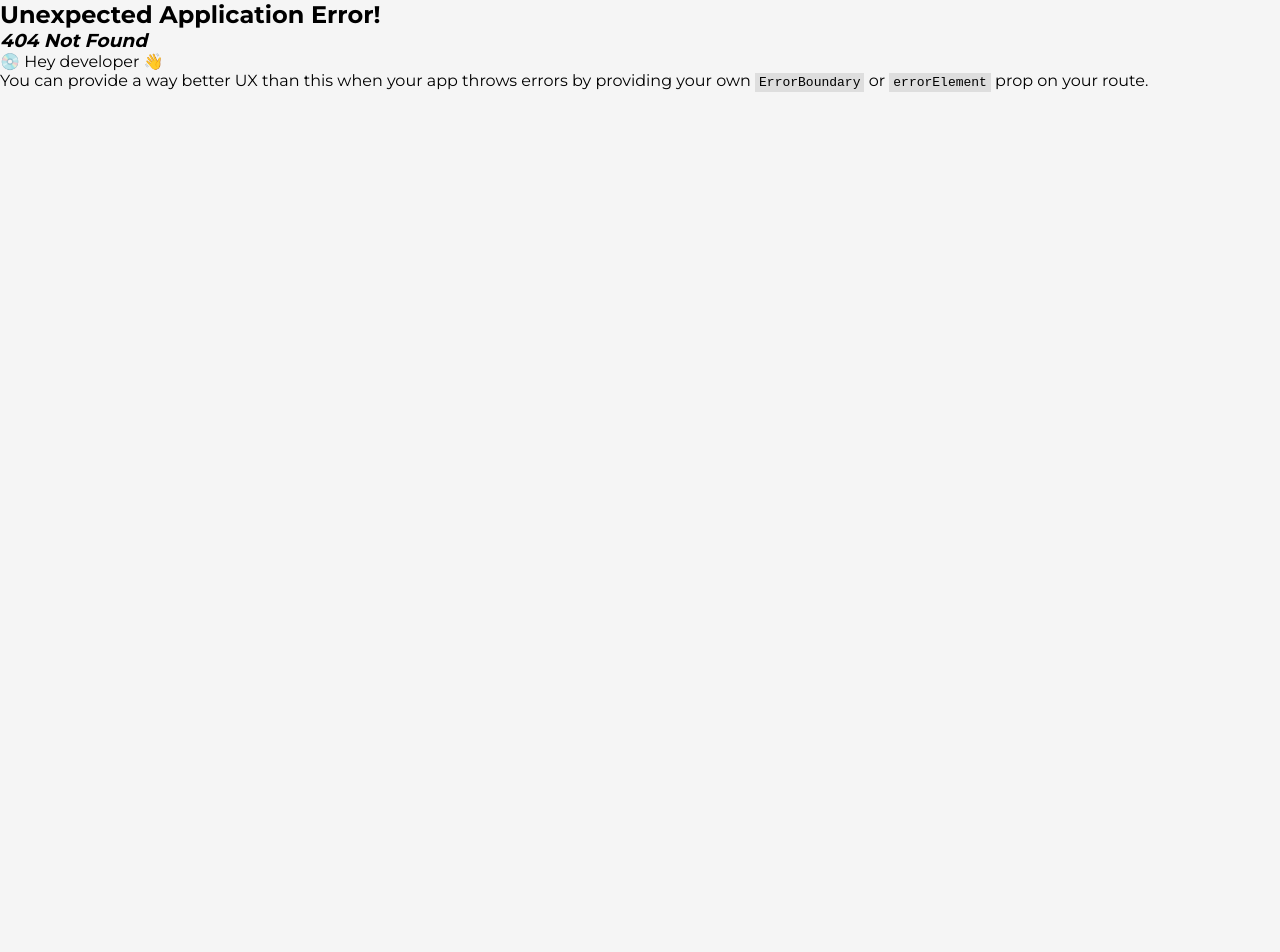
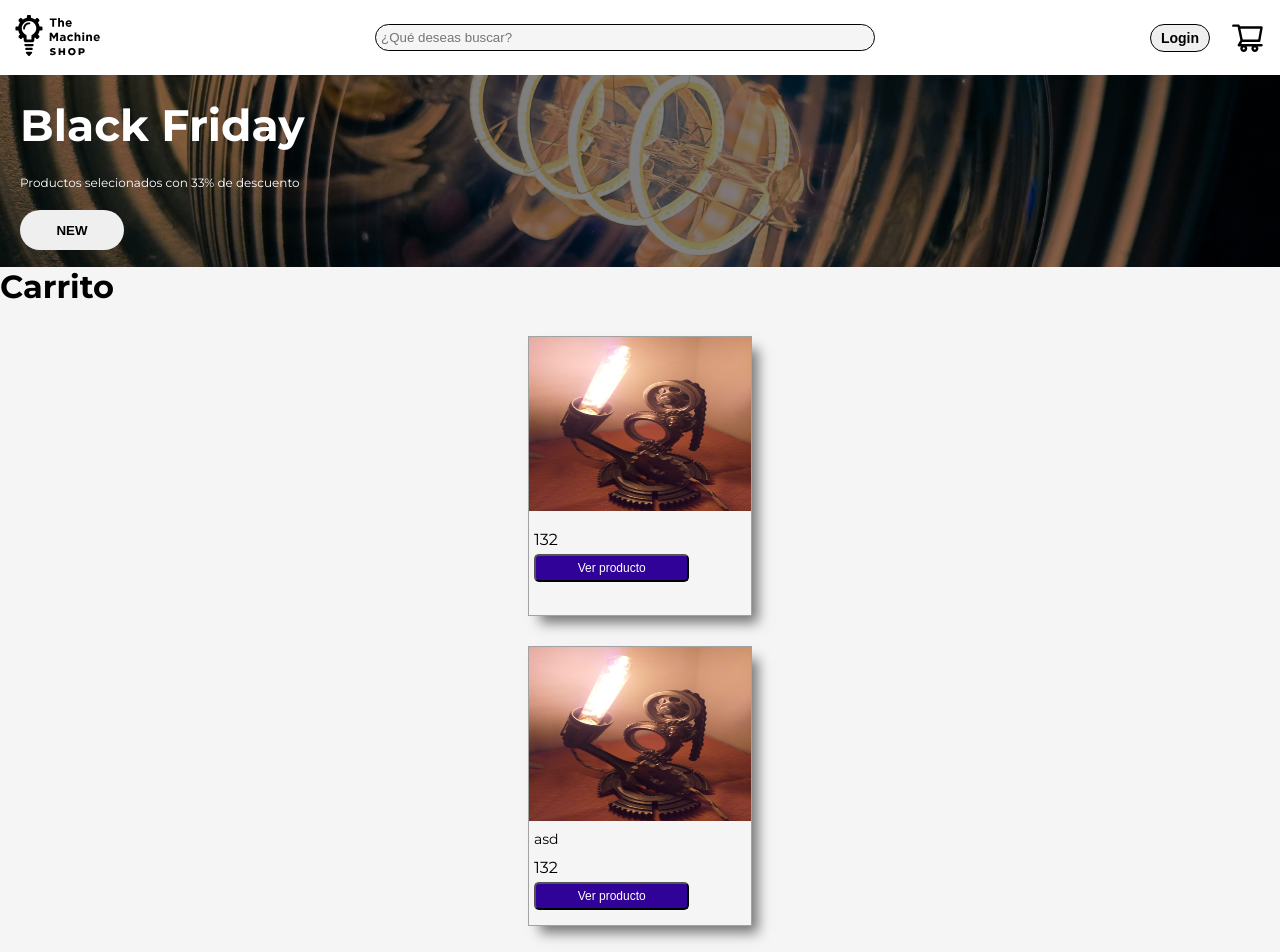
Before and after one commit to hernandw/themachineshop, a React (Vite) app in the folder frontend/: page /cart in a window 1280 px wide. Before the commit this address had no page. Shown: the top 952 px of the page. Before the commit the page ends 800 px from the top, so only its background shows below. Built offline with nearby package versions, Linux system fonts and the light colour scheme.

Commit message:
cart icon and page

```diff
--- a/frontend/src/App.css
+++ b/frontend/src/App.css
@@ -20,7 +20,6 @@ body {
  background-color: var(--background);
 }
 
-
 .login__title {
  font-weight: bold;
  margin-bottom: 15px;
@@ -36,7 +35,6 @@ body {
 .container {
  max-width: 100vw;
  background-color: var(--white);
-
 }
 
 .container__general {
@@ -93,7 +91,6 @@ body {
  font-size: 12px;
  font-weight: 500;
  padding-left: 20px;
-
 }
 
 .header__button-new {
@@ -120,16 +117,13 @@ body {
  width: 350px;
  margin: 20px auto;
  padding: 10px;
-  box-shadow: 10px 10px 5px -8px rgba(0,0,0,0.44);
--webkit-box-shadow: 10px 10px 5px -8px rgba(0,0,0,0.44);
--moz-box-shadow: 10px 10px 5px -8px rgba(0,0,0,0.44);
-
+ box-shadow: 10px 10px 5px -8px rgba(0, 0, 0, 0.44);
+ -webkit-box-shadow: 10px 10px 5px -8px rgba(0, 0, 0, 0.44);
+ -moz-box-shadow: 10px 10px 5px -8px rgba(0, 0, 0, 0.44);
 }
 
 .form__container--campo {
  display: grid;
-
-
 }
 .input__form {
  font-weight: bold;
@@ -169,7 +163,6 @@ body {
  padding: 34px;
  flex-direction: column;
  gap: 1.5em;
-
 }
 
 .nav__menu ul {
@@ -184,7 +177,6 @@ body {
  text-decoration: none;
  padding-bottom: 7px;
  display: block;
-
 }
 
 /* Menu de Usuarios */
@@ -202,19 +194,14 @@ body {
 .nav__menu {
  clip-path: polygon(0 0, 100% 0, 100% 0, 0 0);
  transition: clip-path 1.5s ease-in-out;
-
 }
 
 .nav__menu.isActive {
  clip-path: polygon(0 0, 100% 0, 100% 100%, 0 100%);
-  ;
 }
-
-
 
 /* Modal */
 .modal {
-
  position: absolute;
  display: flex;
  flex-direction: column;
@@ -225,10 +212,7 @@ body {
  left: 0;
  right: 0;
  bottom: 0;
-
 }
-
-
 
 .formulario {
  width: 100%;
@@ -246,7 +230,7 @@ body {
  margin-bottom: 0.5rem;
  width: 100%;
  height: 2.5rem;
-  background: #FFFFFF;
+ background: #ffffff;
  border-radius: 4px;
  padding: 10px;
 }
@@ -281,7 +265,6 @@ body {
 .fijar {
  overflow: hidden;
  height: 100vh;
-
 }
 
 /* fin Modal */
@@ -289,13 +272,11 @@ body {
 /* PRODUCTS */
 
 .container__products {
-
  display: grid;
 
  grid-template-columns: repeat(2, 1fr);
  justify-content: center;
  align-items: center;
-
 }
 
 .card {
@@ -309,7 +290,6 @@ body {
 }
 
 .card__title {
-
  font-size: 14px;
  padding: 5px;
 }
@@ -352,7 +332,6 @@ body {
 .card__person-container {
  display: grid;
  grid-template-columns: repeat(2, 1fr);
-
 }
 
 .card__person {
@@ -367,7 +346,6 @@ body {
 .card__person-profile {
  width: 100%;
  margin-bottom: 10px;
-
 }
 
 .card__person-name {
@@ -380,8 +358,6 @@ body {
  color: var(--gray);
  margin-bottom: 10px;
 }
-
-
 
 .card__person-icon {
  display: flex;
@@ -396,7 +372,6 @@ body {
  width: 100%;
 
  /* position: absolute; */
-
 }
 
 .container__footer {
@@ -518,6 +493,13 @@ span {
  border-color: var(--green) transparent transparent transparent;
 }
 
+.profile {
+ display: flex;
+ flex-direction: row;
+ align-items: center;
+ gap: 20px;
+}
+
 .lds-ring div:nth-child(1) {
  animation-delay: -0.45s;
 }
@@ -588,10 +570,7 @@ span {
   flex-direction: row;
   gap: 20px;
   justify-content: flex-end;
-
-
  }
-
 }
 
 @media (min-width: 1000px) {
@@ -614,7 +593,6 @@ span {
  .container__general {
   padding: 30px 250px;
  }
-
 }
 
 @media (min-width: 1300px) {
--- a/frontend/src/App.jsx
+++ b/frontend/src/App.jsx
@@ -9,6 +9,7 @@ export const App = () => {
  const [modal, setModal] = useState(false);
  const [animarModal, setAnimarModal] = useState(false);
  const [user, setUser] = useState(null);
+ const [cart, setCart] = useState({});
 
  useEffect(() => {
   const mylocal = window.localStorage.getItem('loggedAppUser');
--- a/frontend/src/components/Header.jsx
+++ b/frontend/src/components/Header.jsx
@@ -3,8 +3,12 @@ import logo from '../assets/icons/logo.svg';
 import { Link } from 'react-router-dom';
 import '../App.css';
 import { VscAccount } from 'react-icons/vsc';
+import { AiOutlineShoppingCart } from 'react-icons/ai';
+import { useNavigate } from 'react-router-dom';
 
 export const Header = ({ setModal, setAnimarModal, user, setUser }) => {
+ const navigate = useNavigate();
+
  const onHandleModal = () => {
   setModal(true);
   setTimeout(() => {
@@ -16,6 +20,7 @@ export const Header = ({ setModal, setAnimarModal, user, setUser }) => {
   setUser(null);
   window.localStorage.removeItem('loggedAppUser');
  };
+
  return (
   <div className='container'>
    <div className='header'>
@@ -32,16 +37,20 @@ export const Header = ({ setModal, setAnimarModal, user, setUser }) => {
      />
     </div>
     {user ? (
-     <>
+     <div className='profile'>
       <p>Hola, {user}!</p>
       <span onClick={() => logOut()}>
-       <VscAccount size={45} />
+       <VscAccount size={35} />
       </span>
-     </>
+      <AiOutlineShoppingCart size={35} onClick={() => navigate('/cart')} />
+     </div>
     ) : (
-     <button className='header__button-login' onClick={onHandleModal}>
-      Login
-     </button>
+     <div className='profile'>
+      <button className='header__button-login' onClick={onHandleModal}>
+       Login
+      </button>
+      <AiOutlineShoppingCart size={35} onClick={() => navigate('/cart')} />
+     </div>
     )}
    </div>
    <div className='header__fondo'>
--- a/frontend/src/components/index.js
+++ b/frontend/src/components/index.js
@@ -1,6 +1,5 @@
 export * from './Footer';
 export * from './Header';
-
 export * from './Products';
 export * from './Admin';
 export * from './ProductAdd';
--- a/frontend/src/main.jsx
+++ b/frontend/src/main.jsx
@@ -1,16 +1,29 @@
+import React from 'react';
+import ReactDOM from 'react-dom/client';
+import { createBrowserRouter, RouterProvider } from 'react-router-dom';
+import { App } from './App';
+import {
+ Products,
+ Admin,
+ Users,
+ ProductAdd,
+ FormRegister,
+} from './components/';
 
-import React from "react";
-import ReactDOM from "react-dom/client";
-import { createBrowserRouter, RouterProvider } from "react-router-dom";
-import { App } from "./App";
-import { Products, Admin, Users, ProductAdd, FormRegister } from "./components/";
-
-
-import { About, Answers, Contact, Privacy, Register, Work, action as NewUser } from "./pages/";
+import {
+ About,
+ Answers,
+ Contact,
+ Privacy,
+ Register,
+ Work,
+ action as NewUser,
+ Cart,
+} from './pages/';
 
 const router = createBrowserRouter([
  {
-    path: "/",
+  path: '/',
   element: <App />,
   children: [
    {
@@ -19,53 +32,57 @@ const router = createBrowserRouter([
    },
 
    {
-        path: "/about",
+    path: '/about',
     element: <About />,
    },
    {
-        path: "/answers",
+    path: '/answers',
     element: <Answers />,
    },
    {
-        path: "/contact",
+    path: '/contact',
     element: <Contact />,
    },
    {
-        path: "/privacy",
+    path: '/privacy',
     element: <Privacy />,
    },
    {
-        path: "/work",
+    path: '/work',
     element: <Work />,
    },
    {
-        path: "/register",
+    path: '/cart',
+    element: <Cart />,
+   },
+   {
+    path: '/register',
     element: <Register />,
-        action: NewUser
+    action: NewUser,
    },
   ],
  },
  {
   path: '/admin',
-    element: <Admin  />,
+  element: <Admin />,
   children: [
    {
     index: true,
-        element: <h3>Inicio</h3>
+    element: <h3>Inicio</h3>,
    },
    {
     path: '/admin/users',
-        element: <Users  />
+    element: <Users />,
    },
    {
     path: '/admin/products',
-        element: <ProductAdd  />
-      }
-    ]
-  }
+    element: <ProductAdd />,
+   },
+  ],
+ },
 ]);
 
-ReactDOM.createRoot(document.getElementById("root")).render(
+ReactDOM.createRoot(document.getElementById('root')).render(
  <React.StrictMode>
   <RouterProvider router={router} />
  </React.StrictMode>
--- /dev/null
+++ b/frontend/src/pages/Cart.jsx
@@ -0,0 +1,29 @@
+import React from 'react';
+import productImage from '../assets/images/lampara.jpeg';
+
+export function Cart() {
+ return (
+  <div>
+   <h1>Carrito</h1>
+   <div className=''>
+    <div className='card'>
+     <div>
+      <img src={productImage} />
+      <p className='card__title'></p>
+      <p className='card__price'>132</p>
+      <button className='card__button'>Ver producto</button>
+     </div>
+    </div>
+    <div className='card'>
+     <div>
+      <img src={productImage} />
+      <p className='card__title'>asd</p>
+      <p className='card__price'>132</p>
+      <button className='card__button'>Ver producto</button>
+     </div>
+    </div>
+   </div>
+   <h2>subtotal</h2>
+  </div>
+ );
+}
```
Also changed, not shown: frontend/src/components/Products.jsx (+30 -32 lines), frontend/src/pages/index.js (+7 -6 lines). Lines whose indentation alone changed are shown as unchanged.
